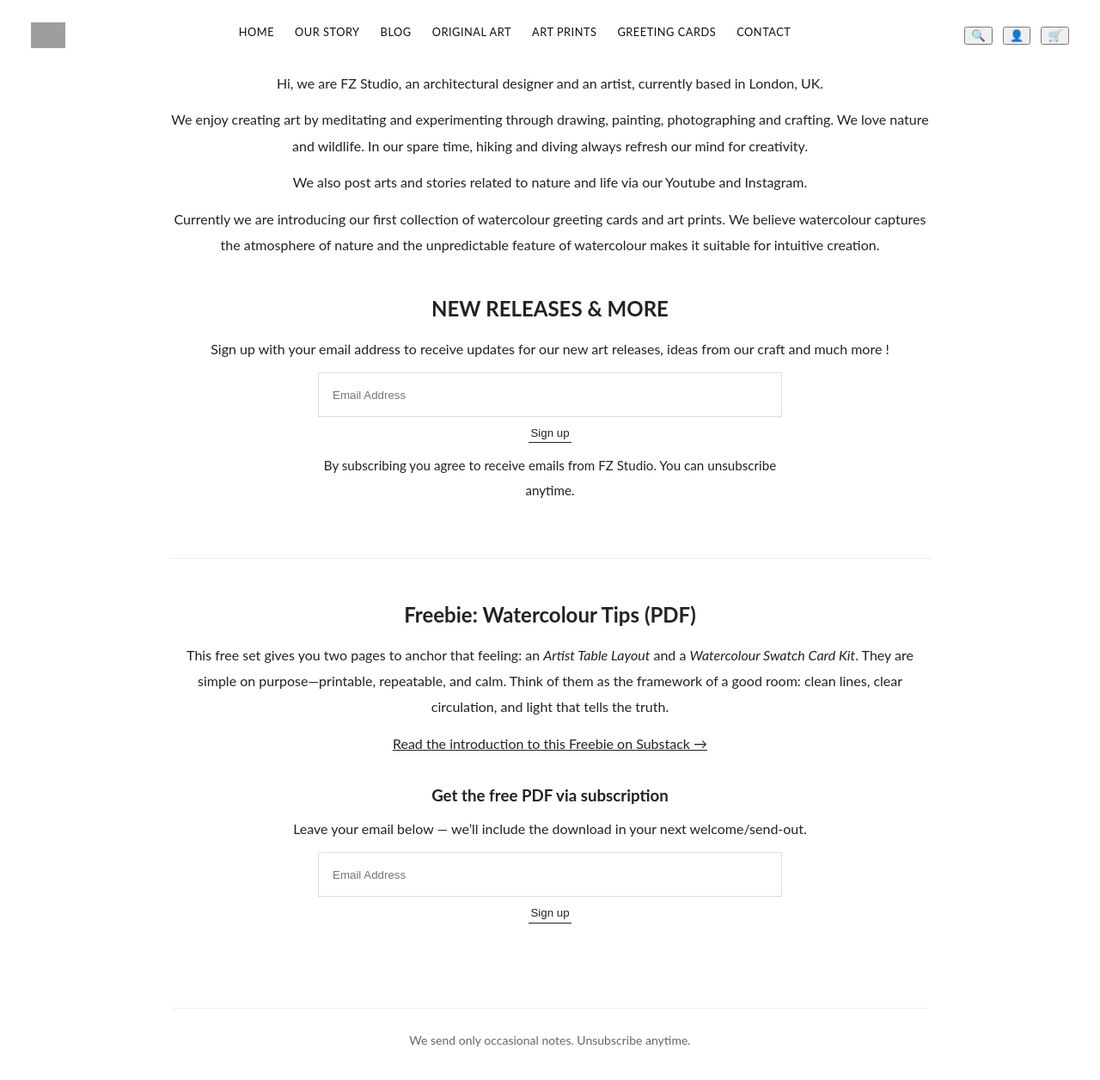
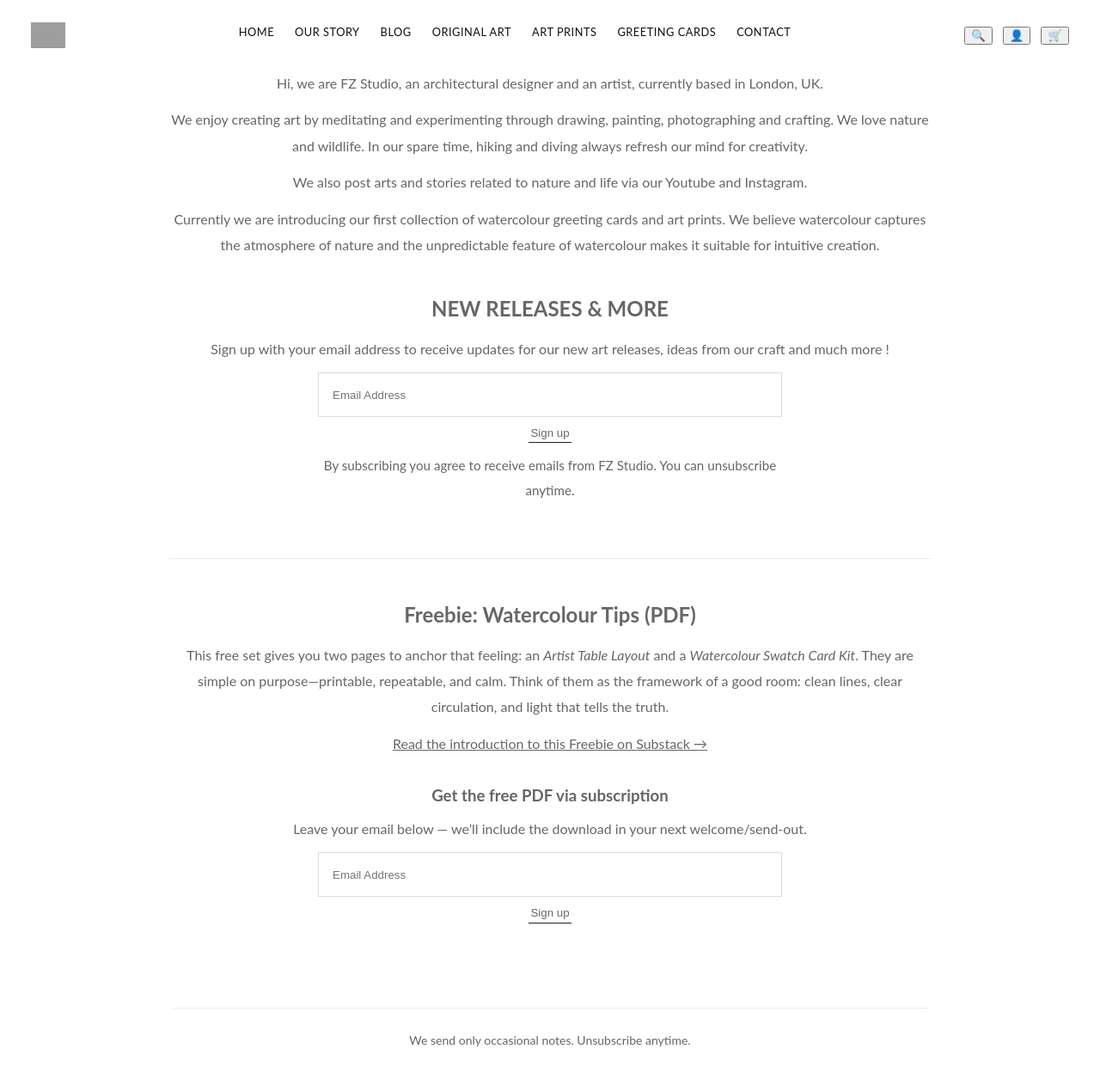
Before and after one commit to Leondecoding/Leondecoding.github.io, a Jekyll site: the page built from our-story.html, in a window 1280 px wide and 1287 px high. Shown: the top 1256 px of the window at 86% size. Built offline with Jekyll 4.4.1, drawn with Linux system fonts in a browser that asks for light colours; grey boxes are pictures that could not be loaded.

Commit message:
Update main.scss

```diff
--- a/assets/css/main.scss
+++ b/assets/css/main.scss
@@ -438,3 +438,13 @@
   line-height: 1;
   cursor: pointer;
 }
+/* ===== Our Story page typography ===== */
+#our-story-page {
+  color: #666;                /* 整个 Our Story 页的文字默认变成灰色 */
+}
+
+/* 让段落和列表的灰色更明确一点（可写可不写） */
+#our-story-page p,
+#our-story-page li {
+  color: #666;
+}
```
